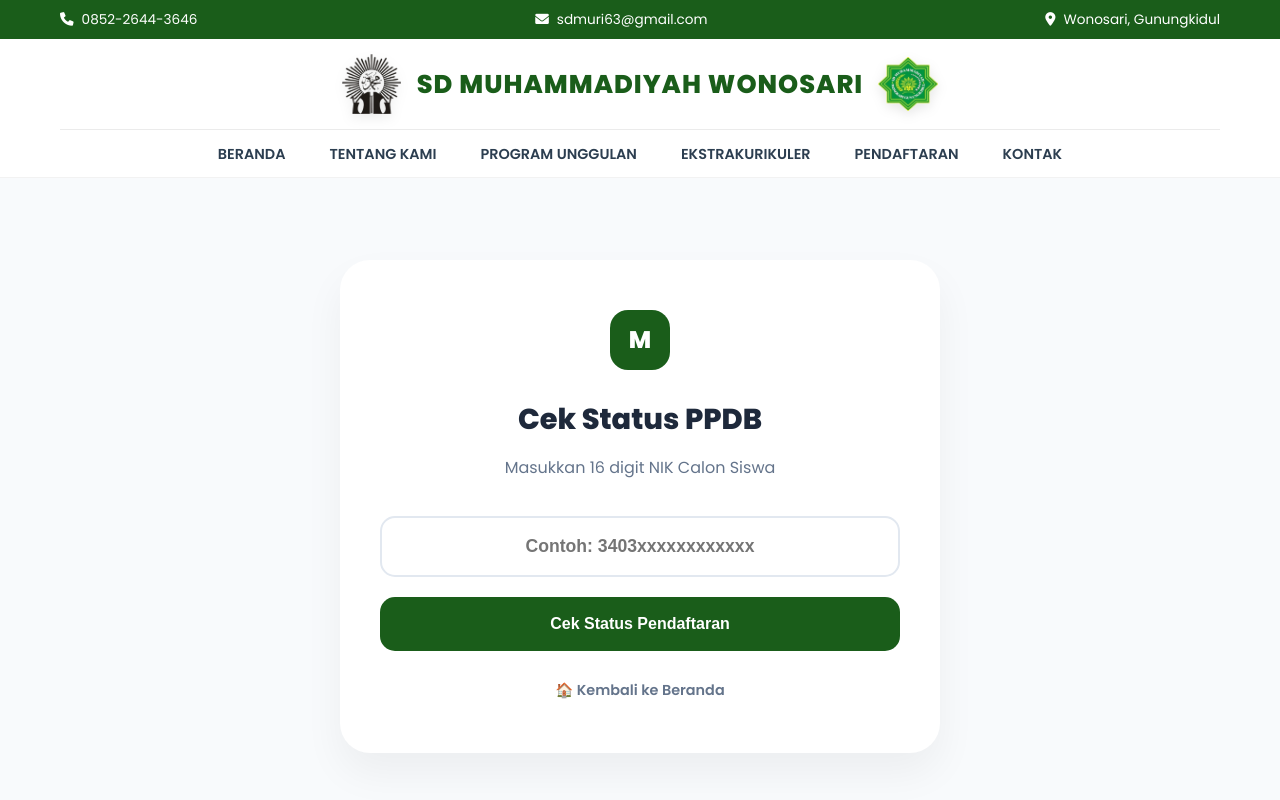
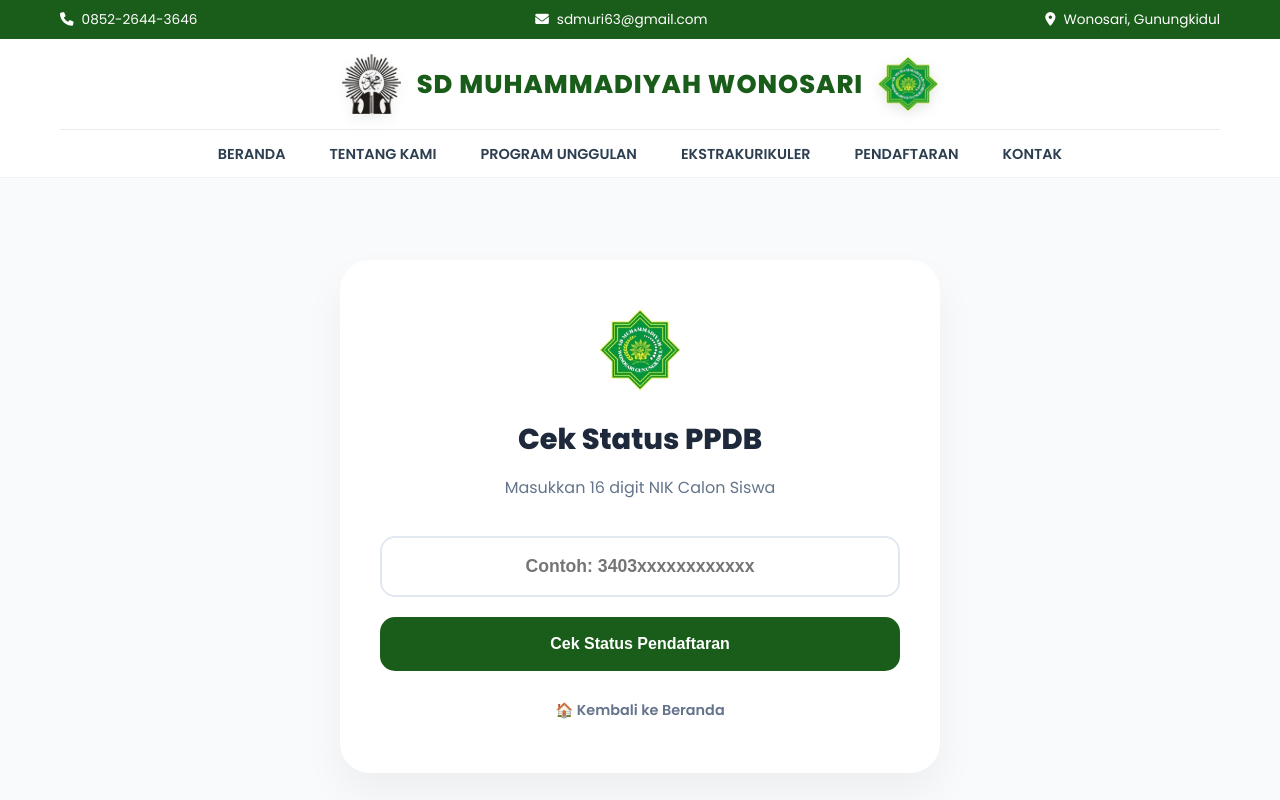
Before and after one commit to Dwirizki04/sd-muhammadiyah-wonosari, a Next.js app: page /ppdb/status in a window 1280 px wide. Shown: the top 800 px of the page. Built offline with nearby package versions, Linux system fonts and the light colour scheme; no server answers; the database is empty.

Commit message:
perubahan cek status

```diff
--- a/src/app/ppdb/status/page.js
+++ b/src/app/ppdb/status/page.js
@@ -3,7 +3,7 @@
 import { useState } from 'react';
 import { db } from '@/lib/firebase';
 import { collection, query, where, getDocs } from 'firebase/firestore';
-import Image from 'next/image';
+import Image from 'next/image'; // Pastikan import Image ada
 import { motion, AnimatePresence } from 'framer-motion';
 import Link from 'next/link';
 
@@ -24,34 +24,28 @@ export default function CekStatus() {
     setResult(null);
 
     try {
-      // SINKRONISASI: Mencari di koleksi ppdb_registrations berdasarkan NIK
       const q = query(collection(db, "ppdb_registrations"), where("nik", "==", nik));
       const querySnapshot = await getDocs(q);
 
       if (!querySnapshot.empty) {
         const data = querySnapshot.docs[0].data();
-
-        // Format Tanggal
         let dateStr = '-';
         if(data.createdAt) {
             dateStr = new Date(data.createdAt.seconds * 1000).toLocaleDateString('id-ID', {
                 weekday: 'long', year: 'numeric', month: 'long', day: 'numeric'
             });
         }
-
         setResult({ ...data, dateStr });
       } else {
-        setError('Data pendaftaran tidak ditemukan. Pastikan NIK yang dimasukkan benar.');
+        setError('Data pendaftaran tidak ditemukan. Pastikan NIK sudah benar.');
       }
     } catch (err) {
-      console.error(err);
       setError('Terjadi kesalahan koneksi. Silakan coba lagi.');
     } finally {
       setLoading(false);
     }
   };
 
-  // Helper Warna Status (Sinkron dengan Admin)
   const getStatusBadge = (status) => {
       switch(status) {
         case 'terverifikasi':
@@ -67,7 +61,7 @@ export default function CekStatus() {
     <div style={s.pageBg}>
       <div style={s.container}>
 
-        {/* PANEL PENCARIAN */}
+        {/* PANEL PENCARIAN DENGAN LOGO ASLI */}
         <AnimatePresence>
           {!result && (
             <motion.div
@@ -76,7 +70,13 @@ export default function CekStatus() {
               style={s.searchBox}
             >
               <div style={s.logoWrapper}>
-                 <div style={s.logoCircle}>M</div>
+                 <Image
+                    src="/images/logo sdm woonsa.jpg"
+                    alt="Logo SDM Wonosari"
+                    width={80}
+                    height={80}
+                    priority
+                 />
               </div>
               <h2 style={s.title}>Cek Status PPDB</h2>
               <p style={s.subtitle}>Masukkan 16 digit NIK Calon Siswa</p>
@@ -107,7 +107,7 @@ export default function CekStatus() {
           )}
         </AnimatePresence>
 
-        {/* PANEL HASIL */}
+        {/* PANEL HASIL DENGAN LOGO ASLI */}
         {result && (
           <motion.div
             initial={{ opacity: 0, scale: 0.9 }}
@@ -115,7 +115,14 @@ export default function CekStatus() {
             style={s.resultCard}
           >
             <div style={s.cardHeader}>
-                <div style={s.headerLogo}>M</div>
+                <div style={s.headerLogoBox}>
+                    <Image
+                        src="/images/logo sdm woonsa.jpg"
+                        alt="Logo"
+                        width={50}
+                        height={50}
+                    />
+                </div>
                 <div>
                     <h2 style={s.headerTitle}>Bukti Pendaftaran</h2>
                     <p style={s.headerSub}>SD Muhammadiyah Wonosari</p>
@@ -136,7 +143,7 @@ export default function CekStatus() {
                 </div>
 
                 <div style={s.noteBox}>
-                    *Harap simpan bukti ini (Screenshot/Cetak) untuk ditunjukkan saat daftar ulang atau verifikasi berkas di sekolah.
+                    *Harap simpan bukti ini (Screenshot/Cetak) sebagai bukti pendaftaran resmi.
                 </div>
             </div>
 
@@ -153,7 +160,7 @@ export default function CekStatus() {
         .badge-ok { background: #f0fdf4; color: #15803d; border: 1px solid #4ade80; padding: 12px 25px; border-radius: 50px; font-weight: 800; font-size: 0.9rem; display: inline-block; }
         .badge-no { background: #fef2f2; color: #b91c1c; border: 1px solid #f87171; padding: 12px 25px; border-radius: 50px; font-weight: 800; font-size: 0.9rem; display: inline-block; }
         @media print {
-          .btn-reset, .link-back, .btn-primary { display: none !important; }
+          .btnReset, .linkBack, .btnPrimary, .cardFooter { display: none !important; }
           body { background: white !important; padding: 0 !important; }
         }
       `}</style>
@@ -173,7 +180,6 @@ const s = {
   container: { maxWidth: '600px', margin: '0 auto' },
   searchBox: { background: 'white', padding: '50px 40px', borderRadius: '30px', boxShadow: '0 20px 40px rgba(0,0,0,0.05)', textAlign: 'center' },
   logoWrapper: { marginBottom: '25px', display: 'flex', justifyContent: 'center' },
-  logoCircle: { background: '#1a5d1a', width: '60px', height: '60px', borderRadius: '18px', display: 'flex', alignItems: 'center', justifyContent: 'center', color: 'white', fontWeight: '900', fontSize: '1.5rem' },
   title: { fontSize: '1.8rem', fontWeight: '900', color: '#1e293b', marginBottom: '10px' },
   subtitle: { color: '#64748b', marginBottom: '35px' },
   inputWrapper: { marginBottom: '20px' },
@@ -184,7 +190,7 @@ const s = {
 
   resultCard: { background: 'white', borderRadius: '25px', overflow: 'hidden', boxShadow: '0 25px 50px rgba(0,0,0,0.1)' },
   cardHeader: { background: '#1a5d1a', padding: '30px', color: 'white', display: 'flex', alignItems: 'center', gap: '20px' },
-  headerLogo: { background: 'white', width: '50px', height: '50px', borderRadius: '12px', color: '#1a5d1a', display: 'flex', alignItems: 'center', justifyContent: 'center', fontWeight: '900', fontSize: '1.2rem' },
+  headerLogoBox: { background: 'white', padding: '5px', borderRadius: '12px', display: 'flex', alignItems: 'center', justifyContent: 'center' },
   headerTitle: { margin: 0, fontSize: '1.5rem', fontWeight: '800' },
   headerSub: { margin: 0, opacity: 0.8, fontSize: '0.85rem' },
   cardBody: { padding: '40px' },
```
